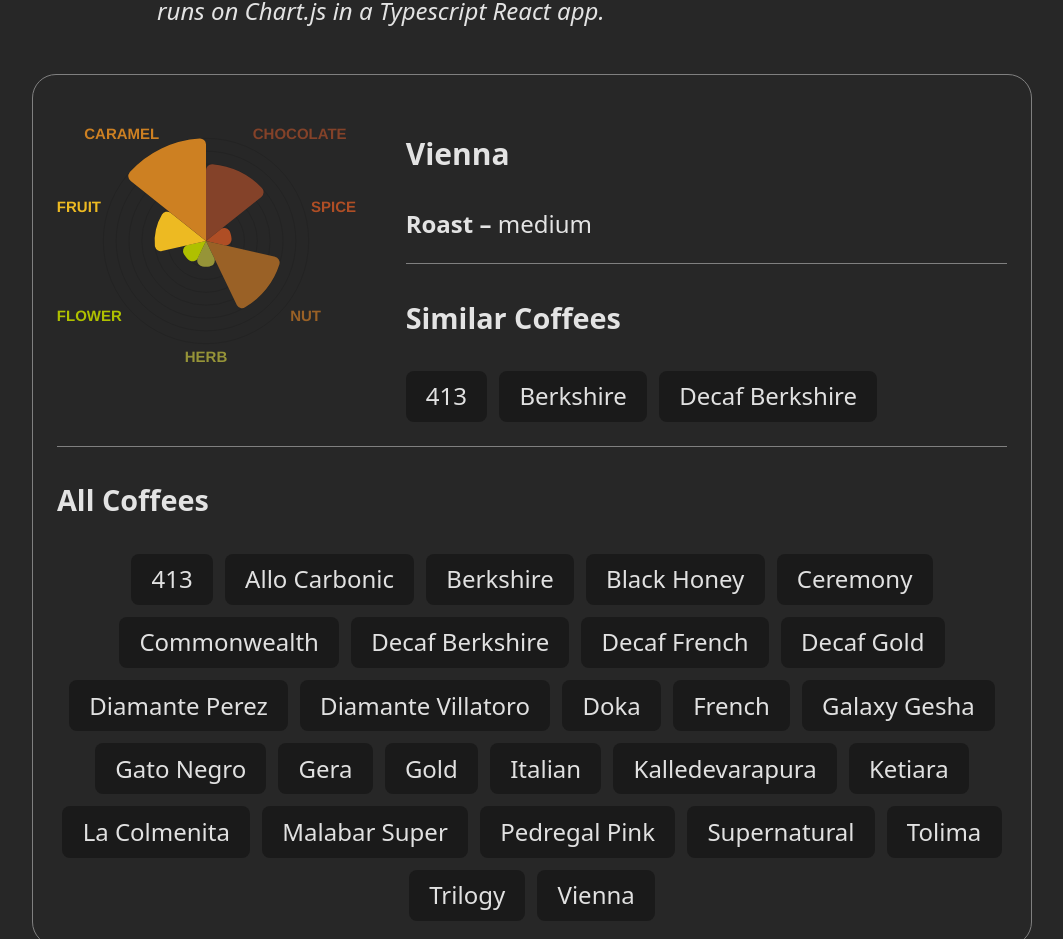
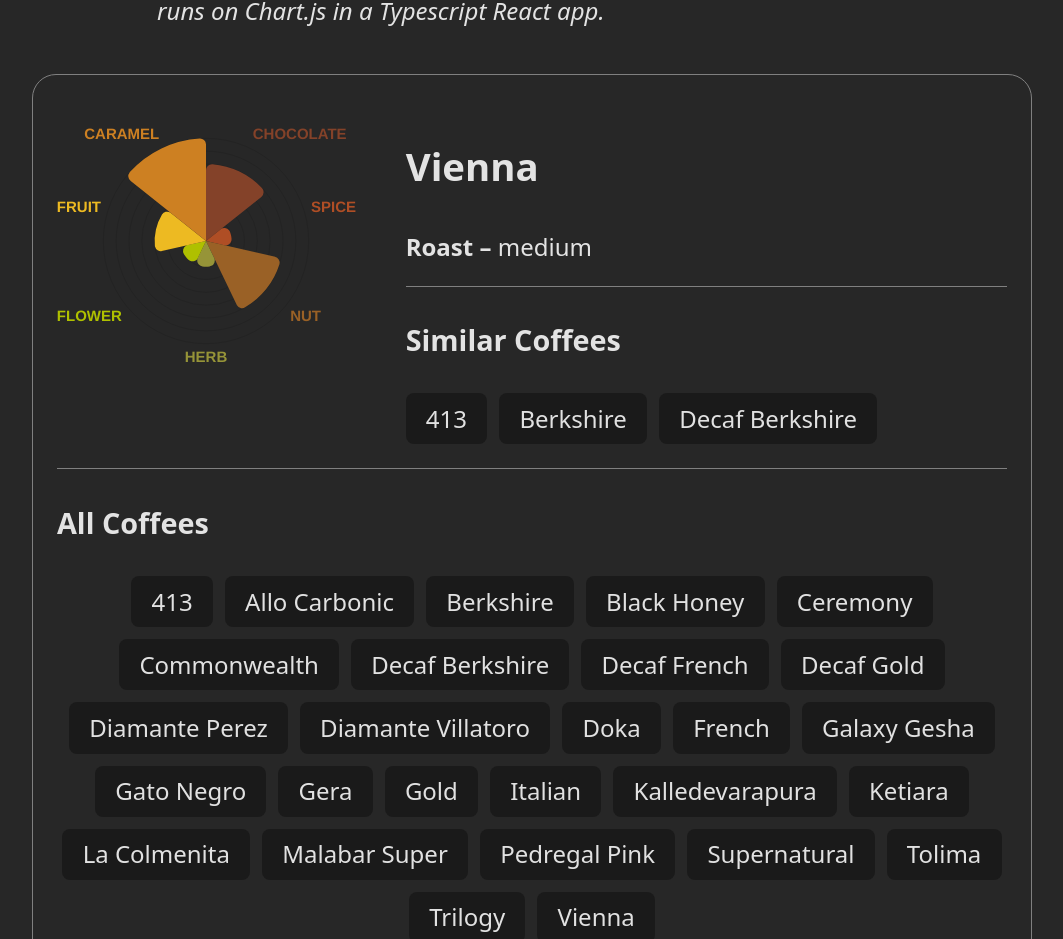
Before and after one commit to colecharb/colecharb-web, a React (Vite) app: page /projects in a window 1280 px wide. Shown: the part 1660-2599 px from the top of the page, without its empty margins (108-1171 px from the left). Built offline with nearby package versions, Linux system fonts and the light colour scheme.

Commit message:
increased coffee name size

```diff
--- a/src/components/flavorNavigator/CoffeeInfo.tsx
+++ b/src/components/flavorNavigator/CoffeeInfo.tsx
@@ -6,7 +6,7 @@ export default function ({ coffee }: { coffee: Coffee }) {
     <>
       {/* <HorizontalLine /> */}
 
-      <h4 style={{ fontSize: 30 }}>
+      <h4 style={{ fontSize: '1.6em' }}>
         {coffee.name}
       </h4>
 
```
